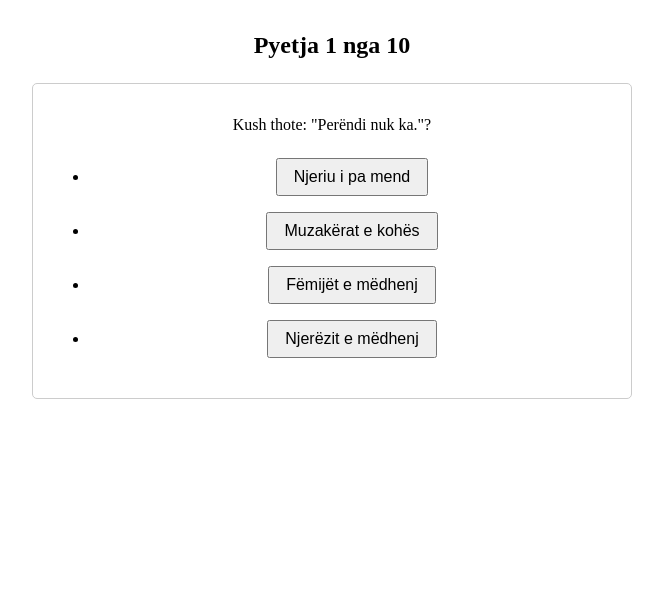
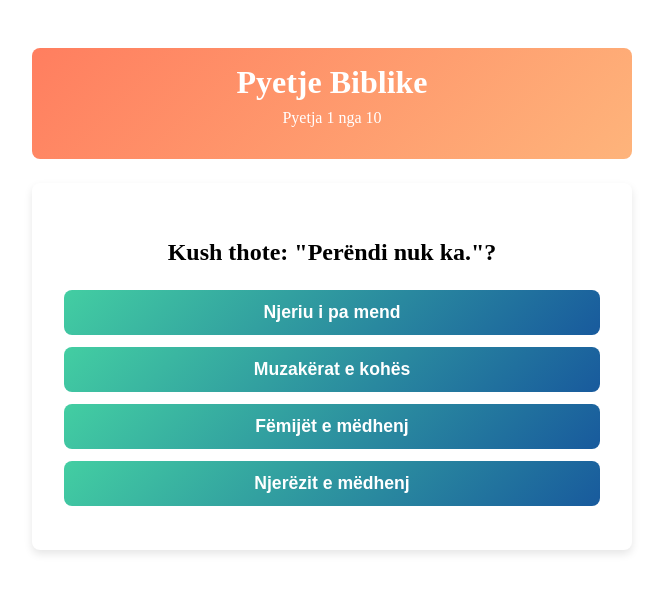
Before and after one commit to kennyhaggard/bible_quiz, a Vue app: page / in a window 1280 px wide. Both pictures are taken after a click on the button "Fillo Quiz-in". Shown: the top 592 px of the page, without its empty margins (308-971 px from the left). Built offline with nearby package versions, Linux system fonts and the light colour scheme.

Commit message:
Updated Design

```diff
--- a/src/components/Quiz.vue
+++ b/src/components/Quiz.vue
@@ -1,48 +1,34 @@
 <template>
-  <div class="quiz">
-    <!-- Final Results with Share Section -->
+  <div class="quiz-container">
+    <!-- Header and progress indicator (only when quiz is in progress) -->
+    <header class="quiz-header" v-if="!quizStore.isQuizFinished">
+      <h1>Pyetje Biblike</h1>
+      <p class="progress">
+        Pyetja {{ quizStore.currentQuestionIndex + 1 }} nga {{ totalQuestions }}
+      </p>
+    </header>
+
+    <!-- Quiz Card: displays current question and options -->
+    <div v-if="!quizStore.isQuizFinished" class="quiz-card">
+      <p class="question-text">{{ currentQuestion.question }}</p>
+      <ul class="options-list">
+        <li v-for="option in currentQuestion.options" :key="option">
+          <button class="option-btn" @click="submitAnswer(option)">
+            {{ option }}
+          </button>
+        </li>
+      </ul>
+    </div>
+
+    <!-- Final Results: shows score and share link -->
     <div v-if="quizStore.isQuizFinished" class="final-results">
-      <h2>Quiz-i përfundoi</h2>
-      <p>Pikët: {{ score }} / {{ totalQuestions }}</p>
+      <h2>Quiz-i Përfundoi!</h2>
+      <p>Pikët: {{ quizStore.score }} / {{ totalQuestions }}</p>
       <div class="share">
         <h3>Shpërndaje Quiz-in:</h3>
         <input type="text" :value="shareURL" readonly />
-        <button @click="copyLink">Kopjo Lidhjen</button>
+        <button class="share-btn" @click="copyLink">Kopjo Lidhjen dhe Shpërndaje</button>
         <p v-if="copySuccess" class="copy-success">Lidhja u kopjua!</p>
-      </div>
-    </div>
-
-    <!-- Quiz in Progress -->
-    <div v-else>
-      <h2>Pyetja {{ quizStore.currentQuestionIndex + 1 }} nga {{ totalQuestions }}</h2>
-
-      <!-- Feedback Panel: shows if the answer is correct or second attempt is made -->
-      <div v-if="showFeedback" class="feedback-panel">
-        <p>{{ feedbackMessage }}</p>
-        <div class="mini-lesson">
-          <p><strong>Leksion:</strong> {{ currentQuestion.miniLesson }}</p>
-        </div>
-        <button @click="nextQuestion">Pyetje tjetër</button>
-      </div>
-
-      <!-- Question Card -->
-      <div v-else class="question-card">
-
-        <p>{{ currentQuestion.question }}</p>
-        <div v-if="currentQuestion.type === 'multiple_choice'">
-          <ul>
-            <li v-for="option in currentQuestion.options" :key="option">
-              <button @click="submitAnswer(option)">{{ option }}</button>
-            </li>
-          </ul>
-        </div>
-        <div v-else-if="currentQuestion.type === 'fill_in_blank'">
-          <input v-model="userAnswer" placeholder="Shkruani përgjigjen këtu" />
-          <button @click="submitAnswer(userAnswer)">Dërgo</button>
-        </div>
-        <div v-if="feedbackMessage && attemptCount < 2">
-          <p class="error-message">{{ feedbackMessage }}</p>
-        </div>
       </div>
     </div>
   </div>
@@ -53,22 +39,38 @@ import { ref, computed } from 'vue';
 import { useQuizStore } from '../store/quizStore';
 
 const quizStore = useQuizStore();
-const userAnswer = ref('');
-const attemptCount = ref(0);
-const feedbackMessage = ref('');
-const showFeedback = ref(false);
+const copySuccess = ref(false);
 
+// Total questions and current question from the store.
+const totalQuestions = computed(() => quizStore.selectedQuestions.length);
 const currentQuestion = computed(() => quizStore.currentQuestion);
-const totalQuestions = computed(() => quizStore.selectedQuestions.length);
-const score = computed(() => quizStore.score);
 
-// Build the share URL based on the quiz store state.
+// Function to submit an answer.
+// For demonstration, we assume a simple check for correctness.
+function submitAnswer(option) {
+  const normalizedOption = option.trim().toLowerCase();
+  const normalizedAnswer = currentQuestion.value.answer.trim().toLowerCase();
+
+  // Update score and mini lesson based on correctness.
+  if (normalizedOption === normalizedAnswer) {
+    quizStore.answerQuestion(true, currentQuestion.value.miniLesson);
+  } else {
+    quizStore.answerQuestion(false, currentQuestion.value.miniLesson);
+  }
+
+  // Advance to the next question after a short delay.
+  setTimeout(() => {
+    quizStore.nextQuestion();
+  }, 500);
+}
+
+// Computed property for generating the share URL.
+// It uses the current seed and selected number from the quiz store.
 const shareURL = computed(() => {
-  return `${window.location.origin}/bible_quiz?seed=${quizStore.seed}&num=${quizStore.selectedNumber}`;
+  return `${window.location.origin}/bible_quiz/?seed=${quizStore.seed}&num=${quizStore.selectedNumber}`;
 });
 
-const copySuccess = ref(false);
-
+// Copy share URL to clipboard.
 function copyLink() {
   navigator.clipboard.writeText(shareURL.value).then(() => {
     copySuccess.value = true;
@@ -77,72 +79,109 @@ function copyLink() {
     }, 3000);
   });
 }
-
-function submitAnswer(answer) {
-  if (showFeedback.value) return;
-
-  const normalizedAnswer = typeof answer === 'string' ? answer.trim().toLowerCase() : answer;
-  const normalizedCorrect = currentQuestion.value.answer.trim().toLowerCase();
-
-  if (normalizedAnswer === normalizedCorrect) {
-    feedbackMessage.value = "Saktë!";
-    showFeedback.value = true;
-    quizStore.answerQuestion(true, currentQuestion.value.miniLesson);
-  } else {
-    attemptCount.value++;
-    if (attemptCount.value < 2) {
-      feedbackMessage.value = "Gabim, provo përsëri!";
-    } else {
-      feedbackMessage.value = `Gabim. Përgjigjja e saktë është: ${currentQuestion.value.answer}`;
-      showFeedback.value = true;
-      quizStore.answerQuestion(false, currentQuestion.value.miniLesson);
-    }
-  }
-}
-
-function nextQuestion() {
-  feedbackMessage.value = '';
-  userAnswer.value = '';
-  attemptCount.value = 0;
-  showFeedback.value = false;
-  quizStore.nextQuestion();
-}
 </script>
 
 <style scoped>
-.quiz {
+/* Container styling */
+.quiz-container {
   max-width: 600px;
   margin: 2rem auto;
+  padding: 1rem;
   text-align: center;
 }
-.question-card,
-.feedback-panel,
+
+/* Header with gradient background */
+.quiz-header {
+  background: linear-gradient(135deg, #ff7e5f, #feb47b);
+  padding: 1rem;
+  border-radius: 8px;
+  color: white;
+  margin-bottom: 1.5rem;
+}
+.quiz-header h1 {
+  margin: 0;
+  font-size: 2rem;
+}
+.progress {
+  margin-top: 0.5rem;
+  font-size: 1rem;
+}
+
+/* Quiz card styling */
+.quiz-card {
+  background: #fff;
+  border-radius: 8px;
+  box-shadow: 0 4px 8px rgba(0, 0, 0, 0.1);
+  padding: 2rem;
+  margin-bottom: 2rem;
+  transition: transform 0.3s ease;
+}
+.quiz-card:hover {
+  transform: scale(1.02);
+}
+.question-text {
+  font-size: 1.5rem;
+  font-weight: bold;
+  margin-bottom: 1.5rem;
+}
+
+/* Options list: remove bullets and set spacing */
+.options-list {
+  list-style: none;
+  padding: 0;
+  margin: 0;
+}
+.options-list li {
+  margin: 0.75rem 0;
+}
+.option-btn {
+  width: 100%;
+  padding: 0.75rem;
+  font-size: 1.1rem;
+  font-weight: 600;
+  border: none;
+  border-radius: 8px;
+  background: linear-gradient(135deg, #43cea2, #185a9d);
+  color: white;
+  cursor: pointer;
+  transition: background 0.3s, transform 0.3s;
+}
+.option-btn:hover {
+  background: linear-gradient(135deg, #2ecc71, #3498db);
+  transform: scale(1.02);
+}
+
+/* Final results styling */
 .final-results {
+  background: #fff;
+  border-radius: 8px;
+  padding: 2rem;
+  box-shadow: 0 4px 8px rgba(0, 0, 0, 0.1);
+}
+.share {
   margin-top: 1.5rem;
-  padding: 1rem;
+}
+.share input[type="text"] {
+  width: 80%;
+  padding: 0.5rem;
+  margin-bottom: 1rem;
   border: 1px solid #ccc;
-  border-radius: 5px;
+  border-radius: 4px;
 }
-button {
-  margin: 0.5rem;
-  padding: 0.5rem 1rem;
-  font-size: 1rem;
+.share-btn {
+  padding: 0.75rem 1.5rem;
+  font-size: 1.1rem;
+  font-weight: 600;
+  border: none;
+  border-radius: 8px;
+  background: linear-gradient(135deg, #ff416c, #ff4b2b);
+  color: white;
   cursor: pointer;
+  transition: background 0.3s, transform 0.3s;
 }
-input {
-  padding: 0.5rem;
-  font-size: 1rem;
-  margin-right: 1rem;
-}
-.error-message {
-  color: red;
-  margin-top: 1rem;
-}
-.mini-lesson {
-  margin: 1rem 0;
-  background-color: #f5f5f5;
-  padding: 1rem;
-  border-radius: 5px;
+.share-btn:hover {
+  background: linear-gradient(135deg, #e74c3c, #c0392b);
+  transform: scale(1.02);
 }
 .copy-success {
   color: green;
```
